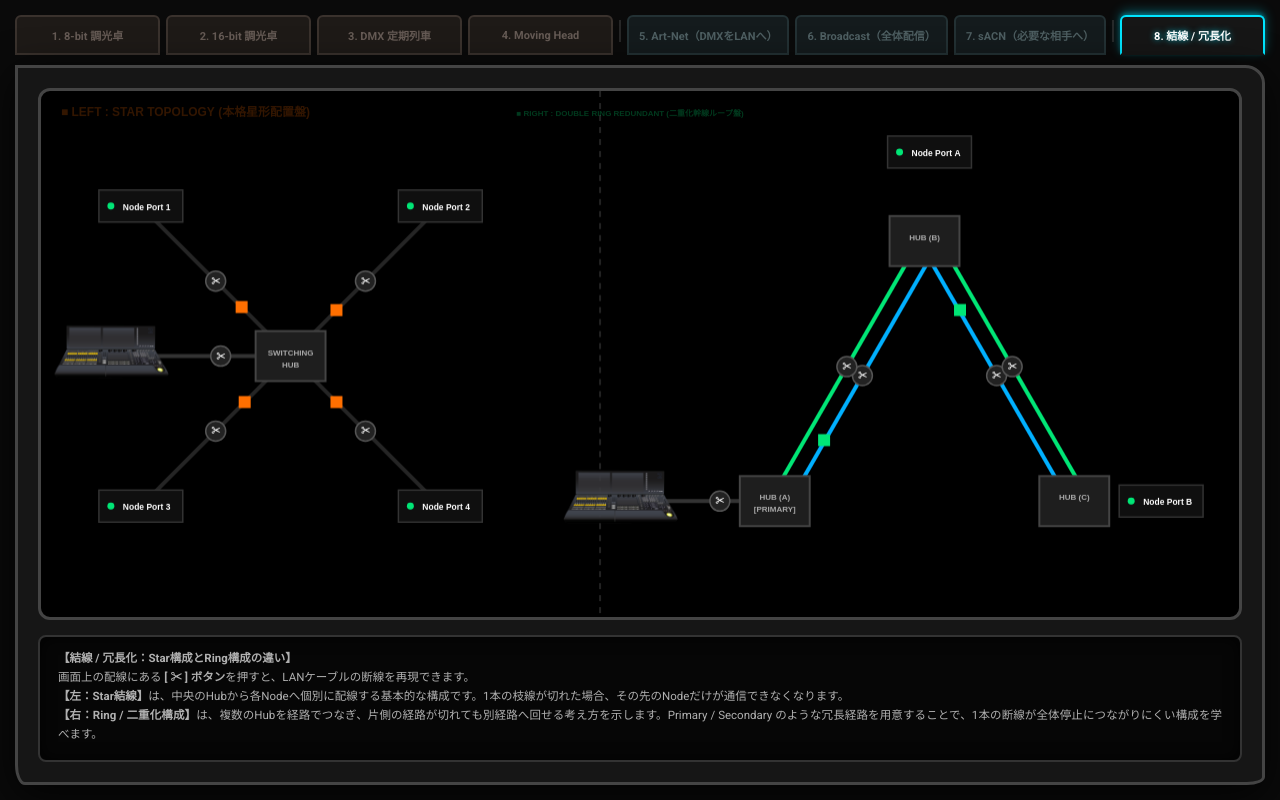
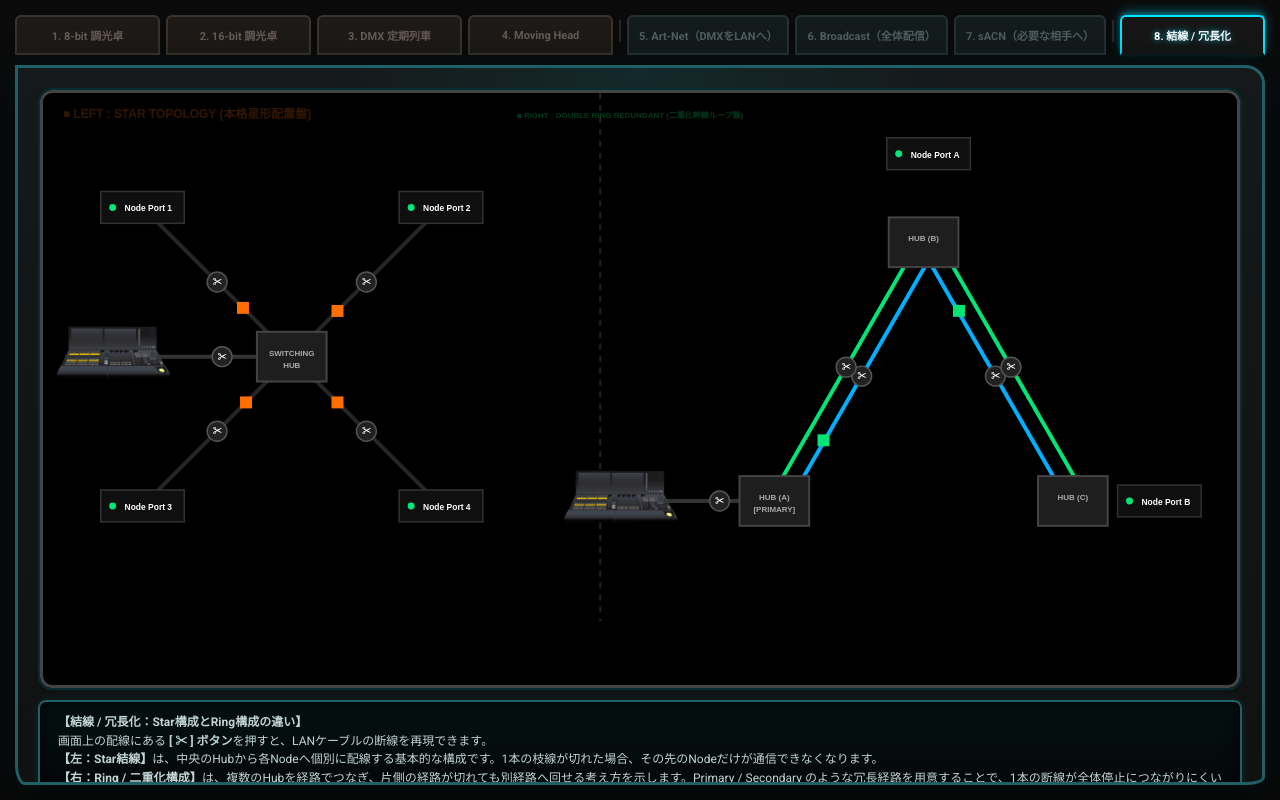
Before and after one commit to Phantom-Theatre88/8bit, a plain HTML site: page Top.html in a window 1280 px wide. Both pictures are taken after a click on the button "8. 結線 / 冗長化". Drawn offline with Linux system fonts and the light colour scheme.

Commit message:
Polish network lesson outer UI

```diff
--- a/Top.html
+++ b/Top.html
@@ -451,6 +451,64 @@
             .sim16-help-block { font-size: 12px; line-height: 1.42; }
         }
 
+        /* --- Network UI v0.2.1: outer frame polish only / canvas logic untouched --- */
+        .master-console-container.network-active {
+            gap: 10px;
+            border-color: #1f5f66;
+            box-shadow:
+                0 10px 40px rgba(0,0,0,0.85),
+                0 0 24px rgba(0,229,255,0.10);
+            background:
+                radial-gradient(circle at 50% 0%, rgba(0,229,255,0.08), transparent 34%),
+                linear-gradient(180deg, #151919 0%, #111 100%);
+        }
+
+        .master-console-container.network-active .console-main-screen {
+            aspect-ratio: 1200 / 600;
+            flex-shrink: 0;
+            background:
+                linear-gradient(90deg, rgba(0,229,255,0.035) 1px, transparent 1px),
+                linear-gradient(0deg, rgba(0,229,255,0.025) 1px, transparent 1px),
+                #070909;
+            background-size: 36px 36px;
+            border-radius: 12px;
+            box-shadow:
+                inset 0 0 28px rgba(0,0,0,0.85),
+                inset 0 0 18px rgba(0,229,255,0.08);
+        }
+
+        .master-console-container.network-active .console-help-display {
+            flex: 0 0 112px;
+            min-height: 86px;
+            padding: 11px 18px;
+            border-color: #1f5f66;
+            background:
+                linear-gradient(180deg, rgba(0,229,255,0.045), rgba(0,0,0,0.25)),
+                #050707;
+            box-shadow:
+                inset 0 0 16px rgba(0,0,0,0.85),
+                0 0 14px rgba(0,229,255,0.08);
+        }
+
+        .master-console-container.network-active .help-text-content {
+            font-size: 12px;
+            line-height: 1.55;
+            color: #c1d4d6;
+        }
+
+        .master-console-container.network-active .network-carousel-window.active,
+        .master-console-container.network-active .stage-view-panel.fade-type.active {
+            border: 2px solid rgba(0,229,255,0.16);
+            border-radius: 13px;
+            background:
+                radial-gradient(circle at 50% 50%, rgba(0,229,255,0.035), transparent 42%),
+                #070909;
+            box-shadow:
+                inset 0 0 24px rgba(0,0,0,0.80),
+                inset 0 0 14px rgba(0,229,255,0.055);
+            overflow: hidden;
+        }
+
         .network-carousel-window {
             width: 100%;
             height: 100%;
@@ -670,6 +728,7 @@
         if (!masterContainer) return;
         masterContainer.classList.toggle('movinghead-active', activeModuleKey === 'movinghead');
         masterContainer.classList.toggle('sim16bit-active', activeModuleKey === 'sim16bit');
+        masterContainer.classList.toggle('network-active', activeModuleKey.startsWith('net') || activeModuleKey === 'explain');
     }
 
     updateMasterLayoutClass();
```
